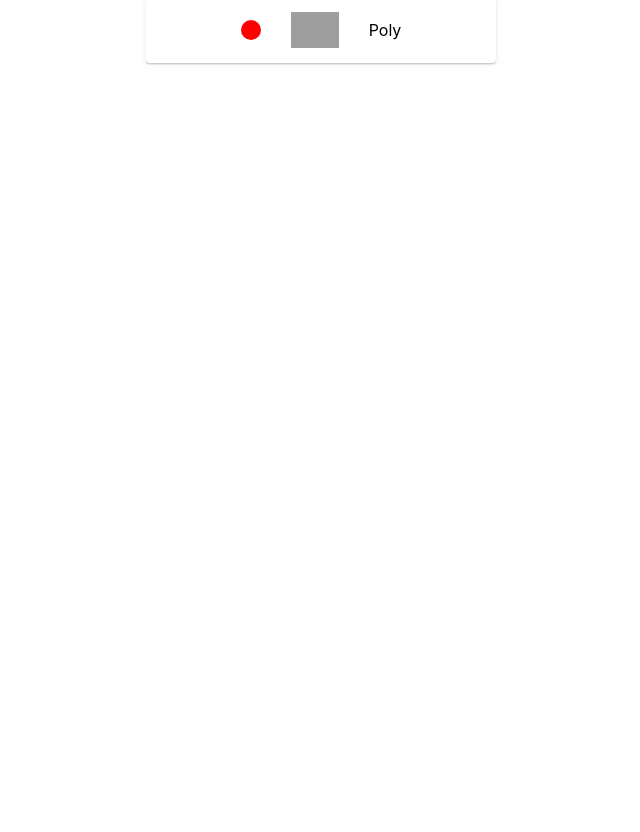
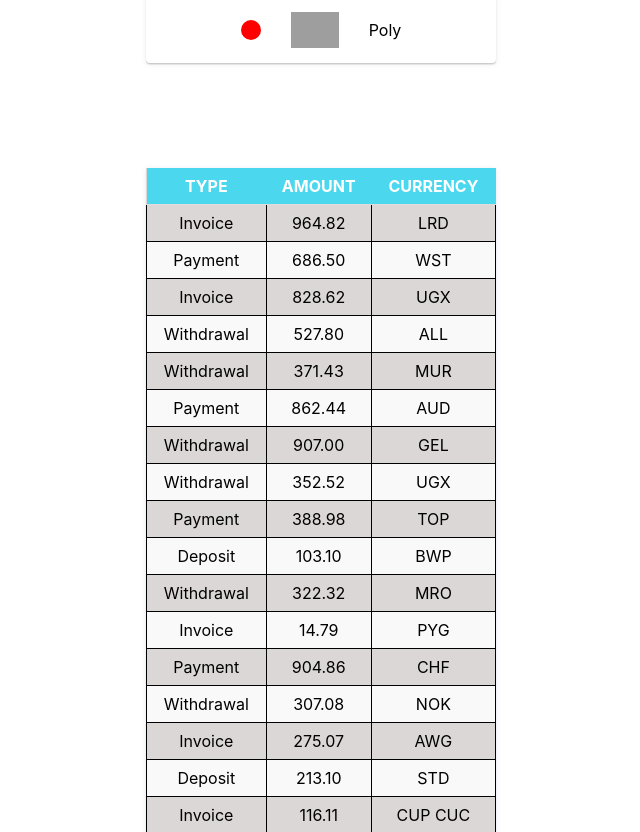
Before and after one commit to enquire07/fson4-goit-react-hw-01-components, a React (Create React App) app: page / in a window 1280 px wide. Shown: the part 1028-1860 px from the top of the page, without its empty margins (319-959 px from the left). Before the commit the page ends 1136 px from the top, so only its background shows below. Built offline with nearby package versions, Linux system fonts and the light colour scheme; grey boxes are pictures that could not be loaded.

Commit message:
updated.src

```diff
--- a/src/components/App.jsx
+++ b/src/components/App.jsx
@@ -4,6 +4,8 @@ import { Statistics } from './Statistics/Statistics';
 import data from '../data/data.json';
 import { FriendList } from './FriendList/FriendList';
 import friends from '../data/friends.json';
+import { TransactionHistory } from './TransactionHistory/TransactionHistory';
+import transaction from '../data/transactions.json';
 
 export const App = () => {
   return (
@@ -17,6 +19,7 @@ export const App = () => {
       />
       <Statistics title="Upload Stats" stats={data} />
       <FriendList friends={friends} />
+      <TransactionHistory items={transaction} />
     </>
   );
 };
--- /dev/null
+++ b/src/components/TransactionHistory/TransactionHistory.jsx
@@ -0,0 +1,37 @@
+import PropTypes from 'prop-types';
+import css from './TransactionHistory.module.css';
+
+export const TransactionHistory = ({ items }) => {
+  return (
+    <table className={css.transactionHistory}>
+      <thead>
+        <tr>
+          <th className={css.tableHeader}>Type</th>
+          <th className={css.tableHeader}>Amount</th>
+          <th className={css.tableHeader}>Currency</th>
+        </tr>
+      </thead>
+
+      <tbody>
+        {items.map(({ id, type, amount, currency }) => (
+          <tr className={css.tableRow} key={id}>
+            <td className={css.tableData}>{type}</td>
+            <td className={css.tableData}>{amount}</td>
+            <td className={css.tableData}>{currency}</td>
+          </tr>
+        ))}
+      </tbody>
+    </table>
+  );
+};
+
+TransactionHistory.prototype = {
+  items: PropTypes.arrayOf(
+    PropTypes.shape({
+      id: PropTypes.string.isRequired,
+      type: PropTypes.string.isRequired,
+      amount: PropTypes.string.isRequired,
+      currency: PropTypes.string.isRequired,
+    })
+  ).isRequired,
+};
--- /dev/null
+++ b/src/components/TransactionHistory/TransactionHistory.module.css
@@ -0,0 +1,35 @@
+.transactionHistory {
+  border-collapse: collapse;
+  table-layout: auto;
+  width: 350px;
+  margin: 60px auto;
+  padding: 5px;
+  border-radius: 0px 0px 4px 4px;
+  background: rgb(220, 215, 215);
+  box-shadow: 0px 2px 1px 0px rgba(53, 61, 216, 0.08),
+    0px 1px 1px 0px rgba(46, 47, 66, 0.16),
+    0px 1px 6px 0px rgba(37, 42, 150, 0.08);
+}
+
+.tableHeader {
+  padding: 8px;
+  text-align: center;
+  text-transform: uppercase;
+  border-bottom: 1px solid #ddd;
+  background-color: #4bd8ee;
+  color: white;
+}
+
+.tableData {
+  border: 1px solid#000;
+  padding: 8px;
+  text-align: center;
+}
+
+.tableData:first-of-type {
+  text-transform: capitalize;
+}
+
+.tableRow:nth-of-type(even) {
+  background-color: #f9f9f9;
+}
```
